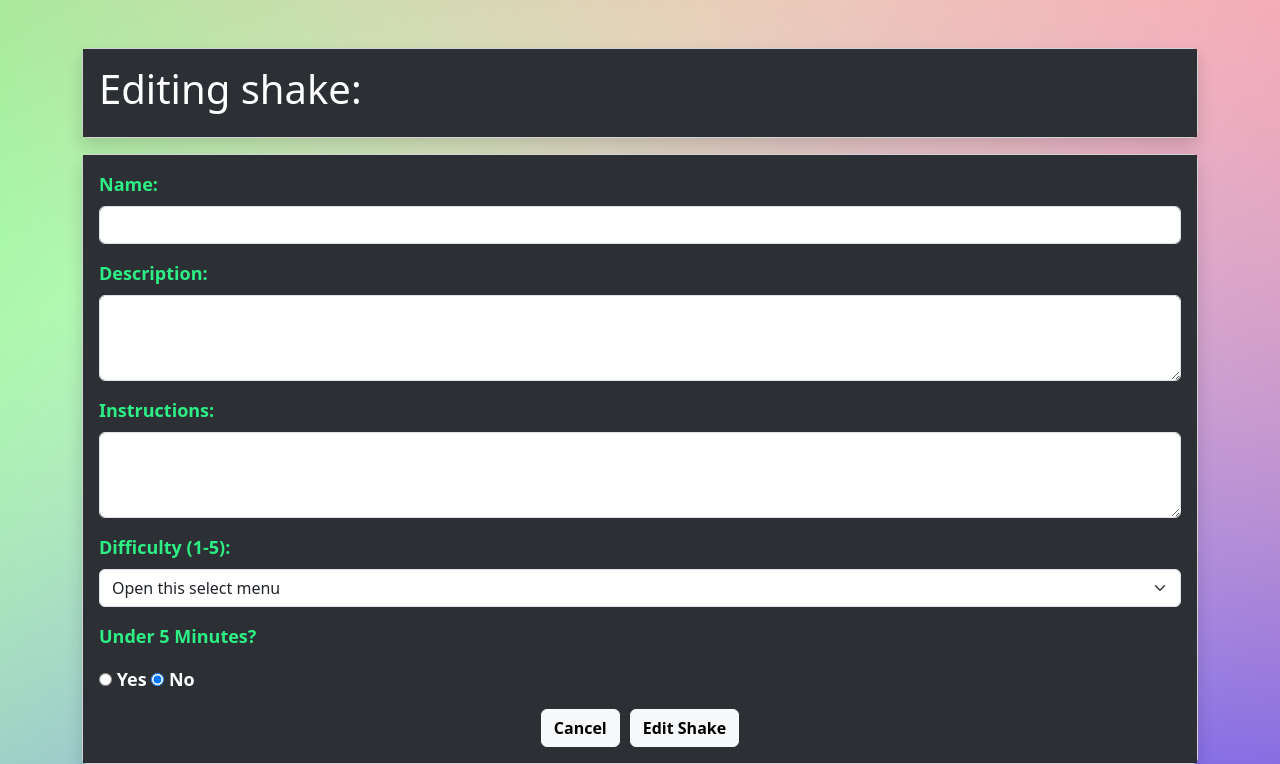
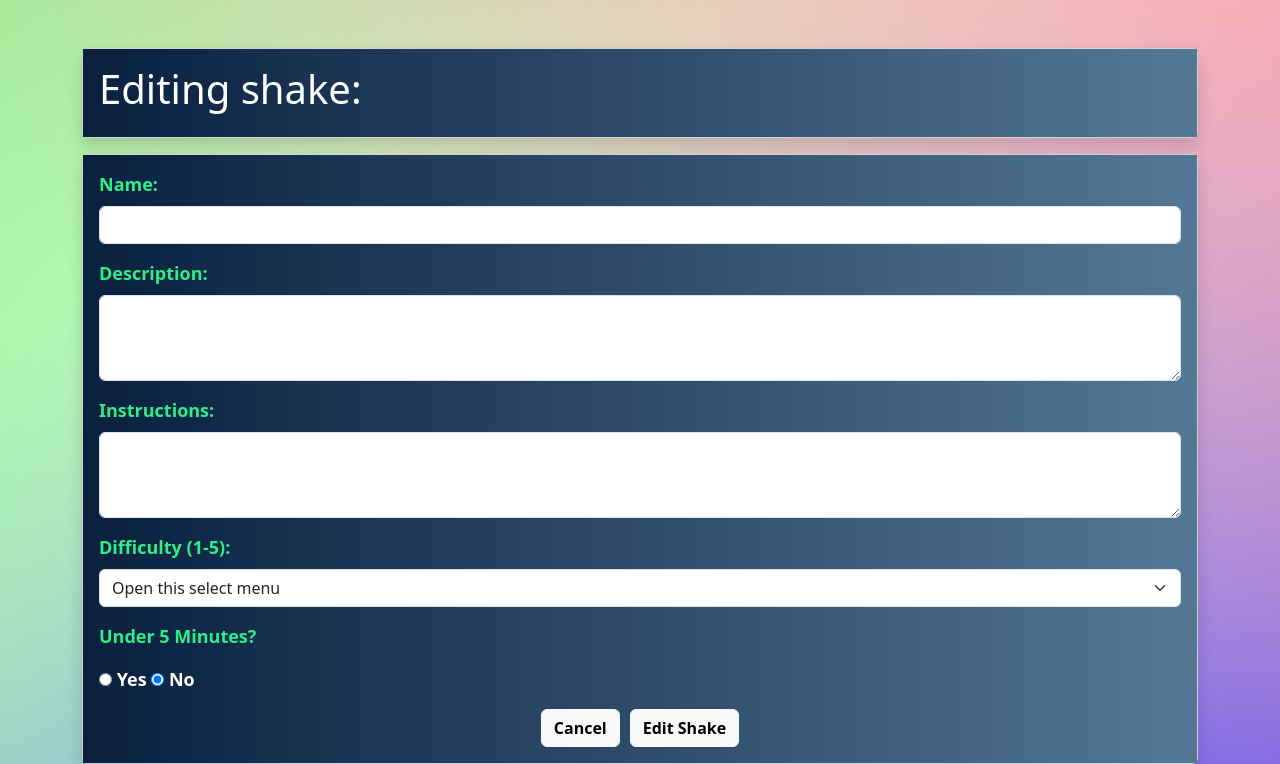
Before and after one commit to PaulDeUlloa/Sunkissed-Milkshakes-Python, a Flask app: template flask_app/templates/edit_shake.html in a window 1280 px wide. Shown: the part 82-846 px from the top of the page. Run offline with Flask 3, Linux system fonts and the light colour scheme; the template is opened without the code that fills it, so the values that code supplies are empty.

Commit message:
shake details has home button now and edit page has linear gradient background

```diff
--- a/flask_app/templates/edit_shake.html
+++ b/flask_app/templates/edit_shake.html
@@ -27,12 +27,12 @@ linear-gradient(336deg, rgba(50, 50, 250, 0.8), rgba(0,0,255,0) 70.71%); min-hei
                 {% endwith %}
                 {# flash message AREA END#}
                 <div class="card shadow mb-3">
-                    <div class="card-body" style="background-color:rgb(44,48,52); color:rgb(255, 255, 255);">
+                    <div class="card-body" style="background-image: linear-gradient( to right, #09203F, #537895); color:rgb(255, 255, 255);">
                         <h1>Editing shake:</h1>
                     </div>
                 </div>
                 <div class="card shadow" style="font-size: large; font-weight: bold;">
-                    <div class="card-body" style="background-color:rgb(44,48,52); color:rgb(255, 255, 255);">
+                    <div class="card-body" style="background-image: linear-gradient( to right, #09203F, #537895); color:rgb(255, 255, 255);">
                         <form action="/shakes/{{ shake.id }}/update" method="post">
                             <input type="hidden" name="shake_id" value="{{ shake.id }}">
                             <div class="mb-3">
--- a/flask_app/templates/shake_details.html
+++ b/flask_app/templates/shake_details.html
@@ -37,6 +37,9 @@ linear-gradient(336deg, rgba(50, 50, 250, 0.8), rgba(0,0,255,0) 70.71%); min-hei
                             <h3 style="color:rgb(255, 124, 1);">Shake Likes:</h3>
                             <p> {{ count }} </p>
                         </div>
+                        <div style="display: flex; flex-direction: row; align-items: center; justify-content: center;">
+                            <button class="btn btn-light"><a href="/shakes" style=" color: rgb(0, 0, 0); text-decoration: none; font-weight: 600;">Home</a></button>
+                        </div>
                     </div>
                 </div>
             </div>
```
